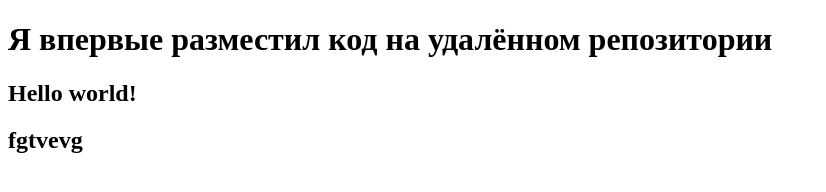
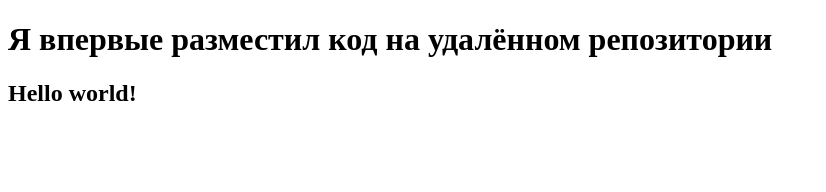
Before and after one commit to Dimaaaaaaaaas/test, a plain HTML site: page index.html in a window 1280 px wide. Shown: the whole page, without its empty margins (0-826 px from the left). Drawn offline with Linux system fonts and the light colour scheme.

Commit message:
Revert "dgdg"
This reverts commit ce5a683685946372bbd0ed26ce04e9ed30e78180.

```diff
--- a/index.html
+++ b/index.html
@@ -10,7 +10,6 @@
 <body>
     <h1>Я впервые разместил код на удалённом репозитории</h1>
     <h2>Hello world!</h2>
-    <h2>fgtvevg</h2>
 
 </body>
 
```
